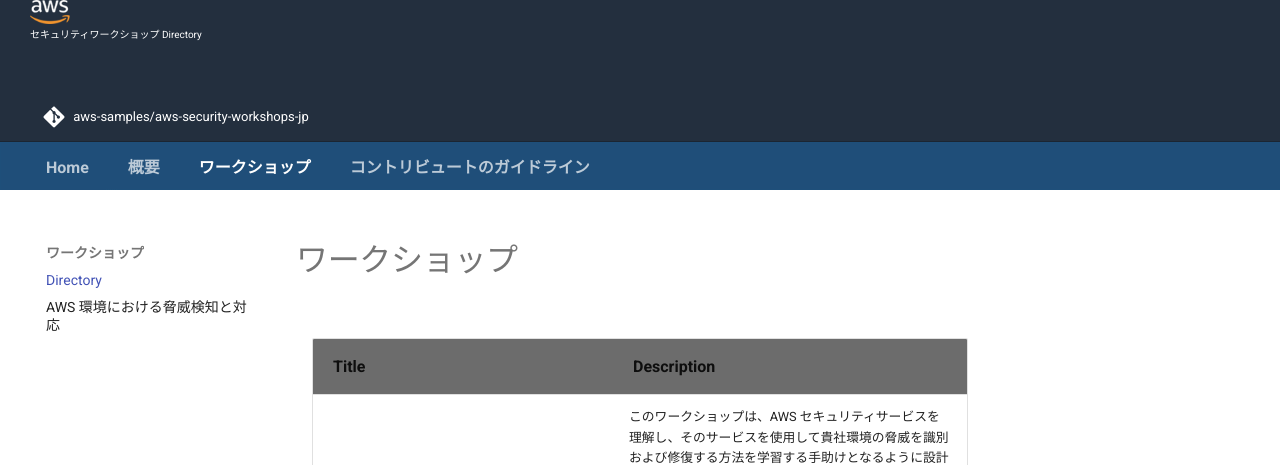
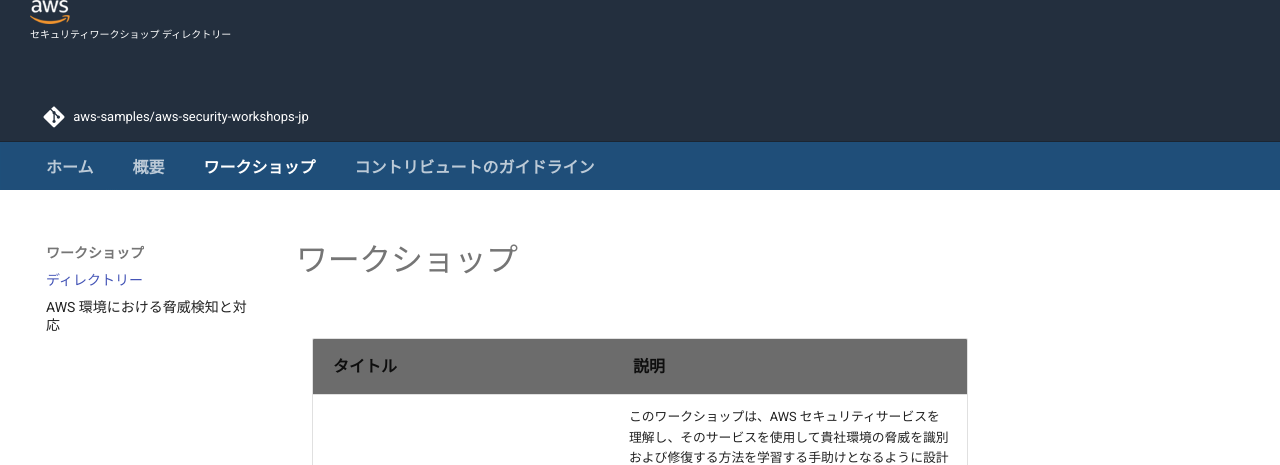
Before and after one commit to aws-samples/aws-security-workshops-jp, an MkDocs documentation site: the page built from docs/workshops/index.md, in a window 1280 px wide and 1288 px high. Shown: the top 465 px of the window. Built offline with MkDocs 1.6.1 and Material for MkDocs 9.7.7, drawn with Linux system fonts in a browser that asks for light colours; comment, search, counter and statistics services are not loaded.

Commit message:
Added final translations

```diff
--- a/docs/workshops/index.md
+++ b/docs/workshops/index.md
@@ -4,8 +4,8 @@
     <table>
         <thead>
             <tr>
-                <th align="left" ><strong>Title</strong></th>
-                <th align="left"><strong>Description</strong></th>
+                <th align="left" ><strong>タイトル</strong></th>
+                <th align="left"><strong>説明</strong></th>
             </tr>
         </thead>
         <tbody>
--- a/mkdocs.yml
+++ b/mkdocs.yml
@@ -46,11 +46,11 @@
 
 # Navigation
 nav:
-  - Home: 'index.md'
+  - ホーム: 'index.md'
   - 概要: 'getting-started.md'
   #- Builder Sessions:
-  #  - Directory: 'builder-sessions/index.md'
+  #  - ディレクトリー: 'builder-sessions/index.md'
   - ワークショップ:
-    - 'Directory': 'workshops/index.md'
+    - 'ディレクトリー': 'workshops/index.md'
     - 'AWS 環境における脅威検知と対応': 'https://scaling-threat-detection.awssecworkshops.jp/'
   - コントリビュートのガイドライン: 'contribute.md'
```
